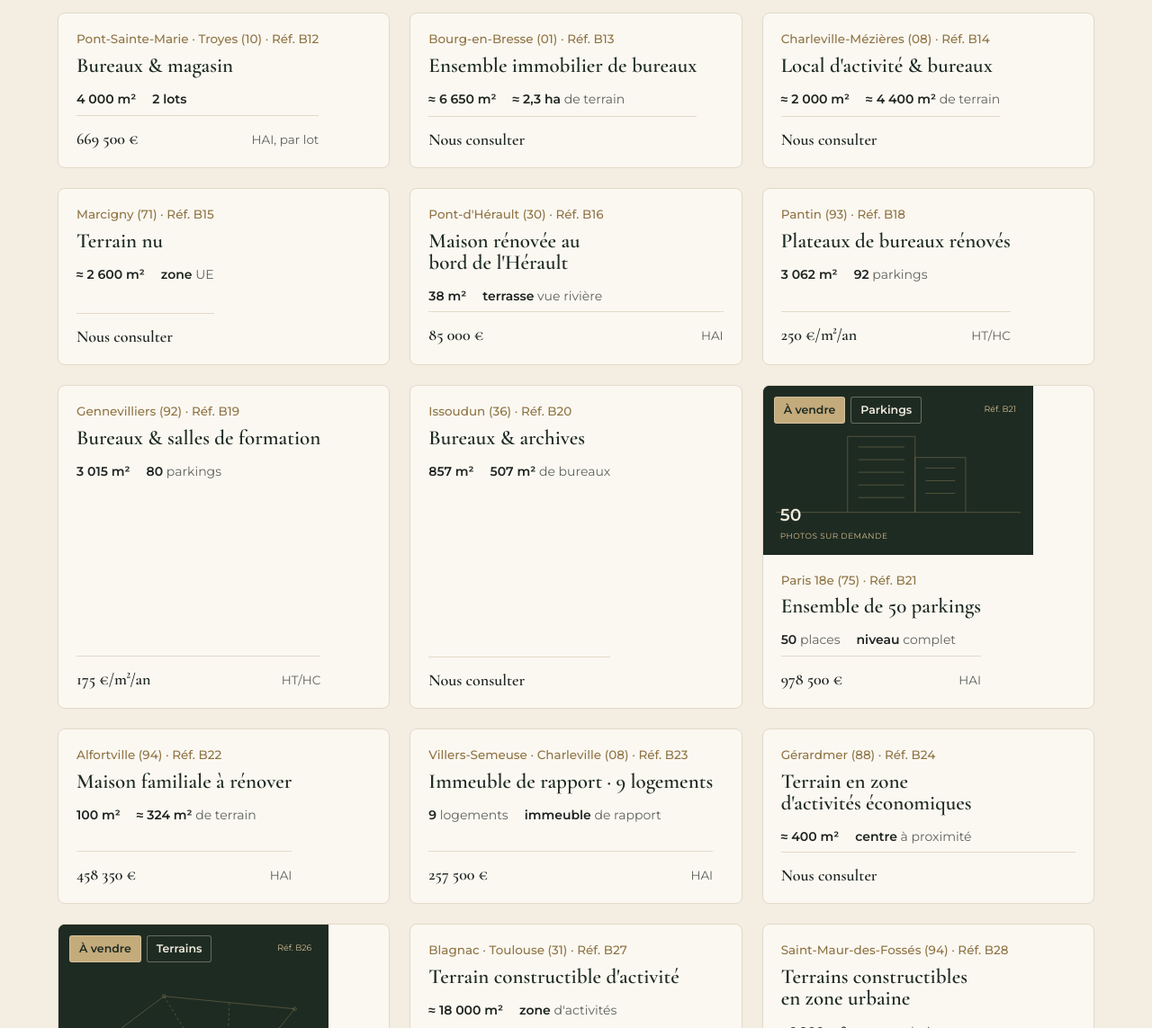
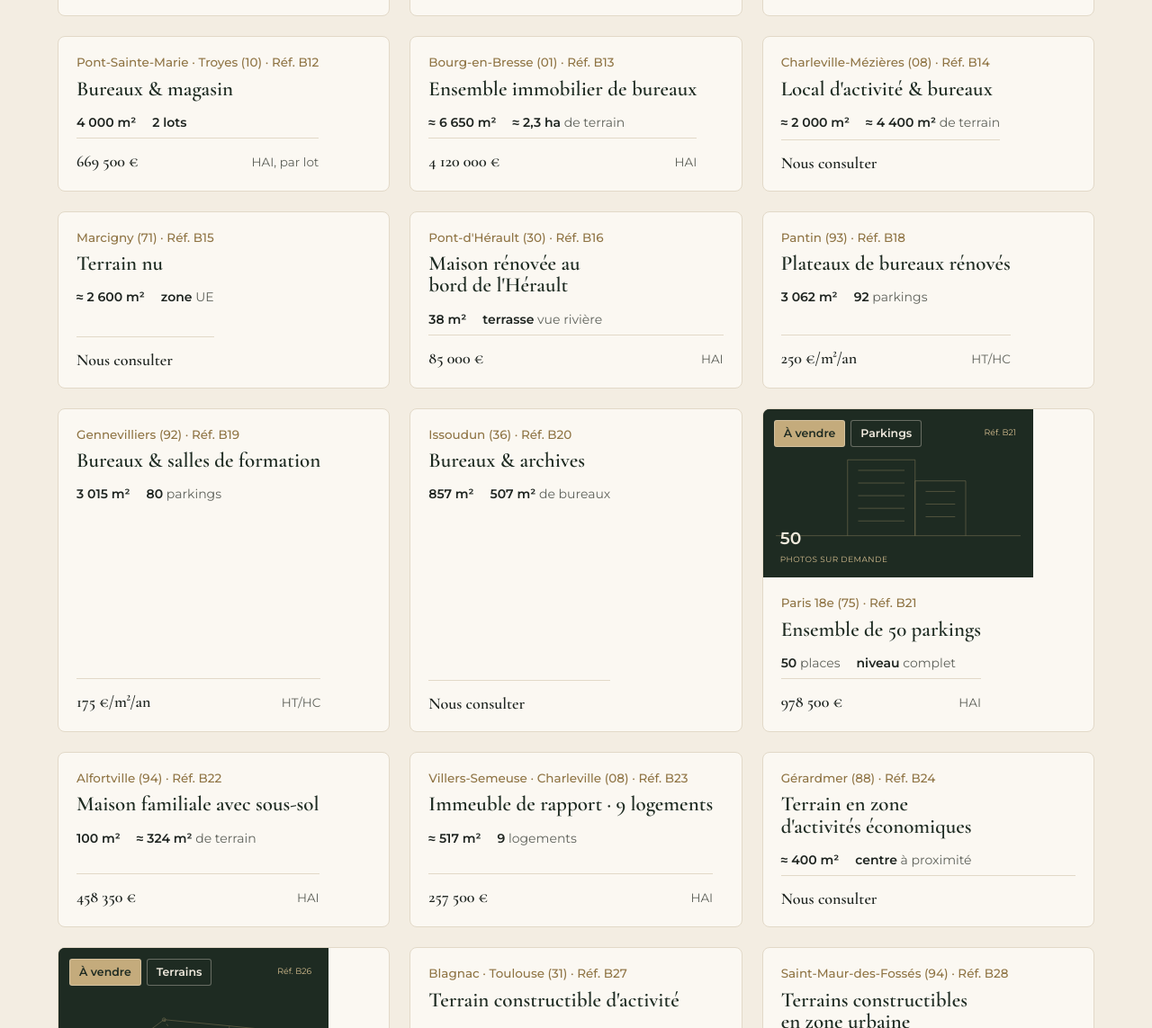
Before and after one commit to primmo-immobilier/primmo-immobilier.github.io, a plain HTML site: page index.html in a window 1280 px wide. Shown: the part 2125-3268 px from the top of the page at 90% size. Drawn offline with nearby package versions, Linux system fonts and the light colour scheme; animation ran at ten frames a second.

Commit message:
Mise à jour après l'appel avec le propriétaire (26/11) : prix B13, Alfortville, Villers-Semeuse, château, La Courneuve, data room
Co-Authored-By: Claude Opus 5.5 <noreply@anthropic.com>
Claude-Session: https://claude.ai/code/session_01HBXEJRnxSqQcoPpPVGjRcX

```diff
--- a/index.html
+++ b/index.html
@@ -235,7 +235,7 @@ footer .wrap{display:flex;flex-wrap:wrap;justify-content:space-between;gap:16px}
 </div></section>
 <section class="band" id="biens" style="padding-top:0"><div class="wrap">
   <div class="cat-head rv">
-    <div><h2>Nos biens</h2><p>Prix de vente honoraires inclus (HAI). Loyers indicatifs, hors taxes et hors charges. Par confidentialité, les photos et la localisation précise sont communiquées sur demande. Cliquez sur un bien pour voir sa fiche.</p></div>
+    <div><h2>Nos biens</h2><p>Prix de vente honoraires inclus (HAI). Loyers indicatifs, hors taxes et hors charges. Par confidentialité, les photos et la localisation précise sont communiquées sur demande. Le dossier complet (data room) est réservé aux acquéreurs sérieux qui souhaitent visiter. Cliquez sur un bien pour voir sa fiche.</p></div>
     <div class="tools">
       <div class="seg" role="group" aria-label="Filtrer par type">
         <button type="button" data-f="all" aria-pressed="true">Tous</button>
@@ -668,7 +668,7 @@ const B=[
  tiles:[["APS","projet d'architecte"],["3D","prévisualisation"],["Directe","sans condition suspensive"],["26 780 000 €","prix HAI"]],
  kv:[["APS","+ 3D"],["vente","directe"]],prix:"26 780 000 €",pu:"HAI",
  desc:"Foncier en Seine-Saint-Denis vendu avec un avant-projet d'architecte et une prévisualisation 3D. Des promoteurs ont déjà manifesté leur intérêt. Le propriétaire souhaite une vente directe, sans condition suspensive : une opération de portage idéale pour un investisseur ou un marchand de biens.",
- car:["Projet d'architecte (APS) et prévisualisation 3D","Permis de construire prêt à être déposé","Études de sol et de pollution réalisées","Promoteurs intéressés par le foncier","Vente directe, sans condition suspensive","Dossier complet et business plan sur demande"],
+ car:["Projet d'architecte (APS) et prévisualisation 3D","Permis de construire prêt à être déposé","Étude de pollution non réalisée à ce jour","Promoteurs intéressés par le foncier","Vente directe, sans condition suspensive","Dossier complet et business plan sur demande"],
  acc:["Seine-Saint-Denis, aux portes de Paris","Métro 7, RER B, tram T1 dans le secteur","A86 et A1 à proximité"],
  cond:"26 780 000 € HAI, soit 26 000 000 € net vendeur + 780 000 € HT d'honoraires."},
 {ref:"B15",s:"vendre",cat:"ter",ville:"Marcigny",dep:"71",titre:"Terrain nu",sous:"Terrain nu d'environ 2 600 m²",m2:2600,
@@ -749,17 +749,17 @@ const B=[
  acc:["A26 et A5 : accès rapide","Agglomération de Troyes","Paris : ~2 h"],
  cond:"669 500 € HAI par lot, soit 650 000 € net vendeur + 19 500 € HT d'honoraires. 1 236 000 € HAI les deux lots, soit 1 200 000 € net vendeur + 36 000 € HT d'honoraires."},
 {ref:"B13",s:"vendre",cat:"bur",ville:"Bourg-en-Bresse",dep:"01",titre:"Ensemble immobilier de bureaux",sous:"Environ 6 650 m² bâtis sur un terrain d'environ 2,3 ha",m2:6650,
- tiles:[["≈ 6 650 m²","surface bâtie"],["≈ 2,3 ha","de terrain"],["R+4","avec sous-sol"],["≈ 92 %","de bureaux"]],
- kv:[["≈ 6 650 m²",""],["≈ 2,3 ha","de terrain"]],prix:"Nous consulter",pu:"",
- desc:"Ensemble tertiaire de plusieurs bâtiments avec espaces extérieurs aménagés, dans une zone d'activités en mutation proche des grands axes de l'agglomération. Le règlement d'urbanisme de la zone autorise les bureaux et l'industrie.",
- car:["Surface bâtie : environ 6 650 m²","Terrain d'environ 2,3 ha","Bâtiments en R+4 avec sous-sol","Environ 92 % de bureaux","Ensemble non divisible"],
+ tiles:[["≈ 6 650 m²","surface bâtie"],["≈ 2,3 ha","de terrain"],["Désamianté","et dépollué par le vendeur"],["4 120 000 €","prix HAI"]],
+ kv:[["≈ 6 650 m²",""],["≈ 2,3 ha","de terrain"]],prix:"4 120 000 €",pu:"HAI",
+ desc:"Ensemble tertiaire de plusieurs bâtiments avec espaces extérieurs aménagés, dans une zone d'activités en mutation proche des grands axes de l'agglomération. Le règlement d'urbanisme de la zone autorise les bureaux et l'industrie. Le bâtiment principal peut être réhabilité ou démoli pour un nouveau projet : le désamiantage et la dépollution sont pris en charge par le vendeur, seule la démolition reste à la charge de l'acquéreur.",
+ car:["Surface bâtie : environ 6 650 m²","Terrain d'environ 2,3 ha","Bâtiments en R+4 avec sous-sol","Environ 92 % de bureaux","À réhabiliter ou à démolir","Désamiantage et dépollution à la charge du vendeur","Démolition à la charge de l'acquéreur"],
  acc:["Centre-ville et gare : quelques minutes","A40 : accès rapide"],
- cond:"Prix : nous consulter."},
+ cond:"4 120 000 € HAI, soit 4 000 000 € net vendeur + 120 000 € HT d'honoraires. Désamiantage et dépollution inclus, démolition à la charge de l'acquéreur."},
 {ref:"B32",s:"vendre",cat:"dom",ville:"Somme · à 35 km d'Amiens",dep:"80",titre:"Domaine avec château et hébergement de 20 chambres",sous:"1,8 ha de parc · 1 550 m² bâtis · 5 bâtiments",m2:1550,
  tiles:[["1,8 ha","de parc"],["1 550 m²","bâtis"],["11 pièces","au château"],["20","chambres"]],
  kv:[["1,8 ha",""],["château","+ 20 chambres"]],prix:"Nous consulter",pu:"",
  desc:"Domaine composé d'un château de caractère et de plusieurs bâtiments annexes, au cœur d'un parc de 1,8 hectare. Le château compte 11 pièces sur quatre niveaux et accueille aujourd'hui un bar, une bibliothèque, une salle de projection, une salle de réunion, des salles d'activités et un studio d'enregistrement. Un bâtiment d'hébergement de 20 chambres, des services généraux, une laverie-atelier et une infirmerie complètent l'ensemble. Le domaine nécessite environ 150 000 € de travaux. Un site rare pour un projet d'hôtellerie, de séminaires, de tourisme ou d'accueil de groupes.",
- car:["Château (bât. D) : 11 pièces, sous-sol + 3 niveaux","Hébergement (bât. B) : 20 chambres sur 2 niveaux","Services généraux (bât. A), laverie et atelier (bât. C), infirmerie (bât. E)","Parc de 18 400 m²","Surface bâtie totale : 1 550 m²","Travaux à prévoir : environ 150 000 €","Plans du château et de l'hébergement sur demande"],
+ car:["Château (bât. D) : 11 pièces, sous-sol + 3 niveaux","Hébergement (bât. B) : 20 chambres sur 2 niveaux","Services généraux (bât. A), laverie et atelier (bât. C), infirmerie (bât. E)","Parc de 18 400 m²","Surface bâtie totale : 1 550 m²","Travaux à prévoir : environ 150 000 €","Parc en parfait état","Désamiantage : possible avec l'entreprise partenaire du vendeur, alignée sur le devis équivalent le moins cher","Plans du château et de l'hébergement sur demande"],
  acc:["Amiens : ~35 km","Gare TGV : ~12 km","Autoroute : ~14 km","Lille : ~100 km · Paris : ~1 h 45"],
  cond:"Prix : nous consulter. Travaux à prévoir : environ 150 000 €.",
  extra:["Urbanisme : une fenêtre jusqu'au 1er juin 2027","Un certificat d'urbanisme permet des projets privés (habitat, hôtellerie, commerce) à condition de déposer un permis de construire ou une déclaration préalable avant le 1er juin 2027. Ensuite, le site passe dans une zone réservée aux équipements publics et d'intérêt général."],
@@ -806,18 +806,18 @@ const B=[
  car:["Sous-sol : 224 m² (dont 160 m² d'archives) · HSP 2,50 m","RDC : 328 m² (dont 254 m² de bureaux)","1er étage : 305 m² (dont 253 m² de bureaux) · HSP 2,73 m","Total : 857 m² (507 m² bureaux, 160 m² archives)"],
  acc:["Gare et centre-ville : à proximité","Châteauroux et Bourges : ~30 min"],
  cond:"Loyer : nous consulter."},
-{ref:"B23",s:"vendre",cat:"hab",ville:"Villers-Semeuse · Charleville",dep:"08",titre:"Immeuble de rapport · 9 logements",sous:"Un immeuble, 9 appartements",m2:0,
- tiles:[["9 logements","immeuble de rapport"],["Gare","à proximité"],["A34 / N43","accès rapide"],["257 500 €","prix HAI"]],
- kv:[["9","logements"],["immeuble","de rapport"]],prix:"257 500 €",pu:"HAI",
+{ref:"B23",s:"vendre",cat:"hab",ville:"Villers-Semeuse · Charleville",dep:"08",titre:"Immeuble de rapport · 9 logements",sous:"≈ 517 m² · 9 appartements d'environ 51 m²",m2:517,
+ tiles:[["9 logements","immeuble de rapport"],["≈ 517 m²","au total"],["A34 / N43","accès rapide"],["257 500 €","prix HAI"]],
+ kv:[["≈ 517 m²",""],["9","logements"]],prix:"257 500 €",pu:"HAI",
  desc:"Immeuble de rapport de 9 logements, à proximité de la gare et des grands axes, dans l'agglomération de Charleville-Mézières. Un actif pour un investisseur à la recherche de revenus locatifs.",
- car:["Immeuble de 9 appartements","Surfaces détaillées par logement sur demande","Loyers et situation locative sur demande","DPE et diagnostics sur demande"],
+ car:["Immeuble de 9 appartements","Surface totale : environ 517 m²","Appartements d'un peu plus de 51 m² chacun","Loyers et situation locative sur demande","DPE et diagnostics sur demande"],
  acc:["Gare et bus : à proximité","A34 et N43 : accès rapide","Reims : ~1 h"],
  cond:"257 500 € HAI, soit 250 000 € net vendeur + 7 500 € HT d'honoraires."},
-{ref:"B22",s:"vendre",cat:"hab",ville:"Alfortville",dep:"94",titre:"Maison familiale à rénover",sous:"100 m² habitables sur environ 324 m² de terrain",m2:100,
- tiles:[["100 m²","surface habitable"],["≈ 324 m²","de terrain"],["R+1","+ sous-sol"],["458 350 €","prix HAI"]],
+{ref:"B22",s:"vendre",cat:"hab",ville:"Alfortville",dep:"94",titre:"Maison familiale avec sous-sol",sous:"100 m² + 23 m² de sous-sol · terrain d'environ 324 m²",m2:100,
+ tiles:[["100 m²","surface habitable"],["≈ 324 m²","de terrain"],["23 m²","de sous-sol"],["458 350 €","prix HAI"]],
  kv:[["100 m²",""],["≈ 324 m²","de terrain"]],prix:"458 350 €",pu:"HAI",
- desc:"Maison individuelle familiale dans une rue pavillonnaire calme, proche des transports, des écoles et des commerces. Une maison à rénover, idéale pour un acquéreur qui veut l'adapter à son goût ou pour un investisseur en rénovation énergétique.",
- car:["Surface habitable : 100 m²","Terrain : environ 324 m²","R+1 avec sous-sol","Rénovation à prévoir (énergie, électricité, gaz)","DPE : G (527 kWh/m²/an) · GES : G (117 kg CO₂/m²/an)","Zone inondable (PPRI, zone bleue) : voir Géorisques"],
+ desc:"Maison individuelle familiale dans une rue pavillonnaire calme, proche des transports, des écoles et des commerces. Une maison qui demande surtout un coup de fraîcheur, idéale pour un acquéreur qui veut l'adapter à son goût ou pour un investisseur.",
+ car:["Surface : 100 m² au total","Sous-sol : 23 m²","Terrain : environ 324 m²","R+1 avec sous-sol","Un coup de fraîcheur à prévoir","DPE : G (527 kWh/m²/an) · GES : G (117 kg CO₂/m²/an)","Zone inondable (PPRI, zone bleue) : voir Géorisques"],
  acc:["RER D accessible à pied","Écoles et commerces à proximité"],
  cond:"458 350 € HAI, soit 445 000 € net vendeur + 13 350 € HT d'honoraires. Informations sur les risques : www.georisques.gouv.fr."},
 {ref:"B21",s:"vendre",cat:"park",ville:"Paris 18e",dep:"75",titre:"Ensemble de 50 parkings",sous:"Spécial investisseur · lot non divisible",m2:0,
```
